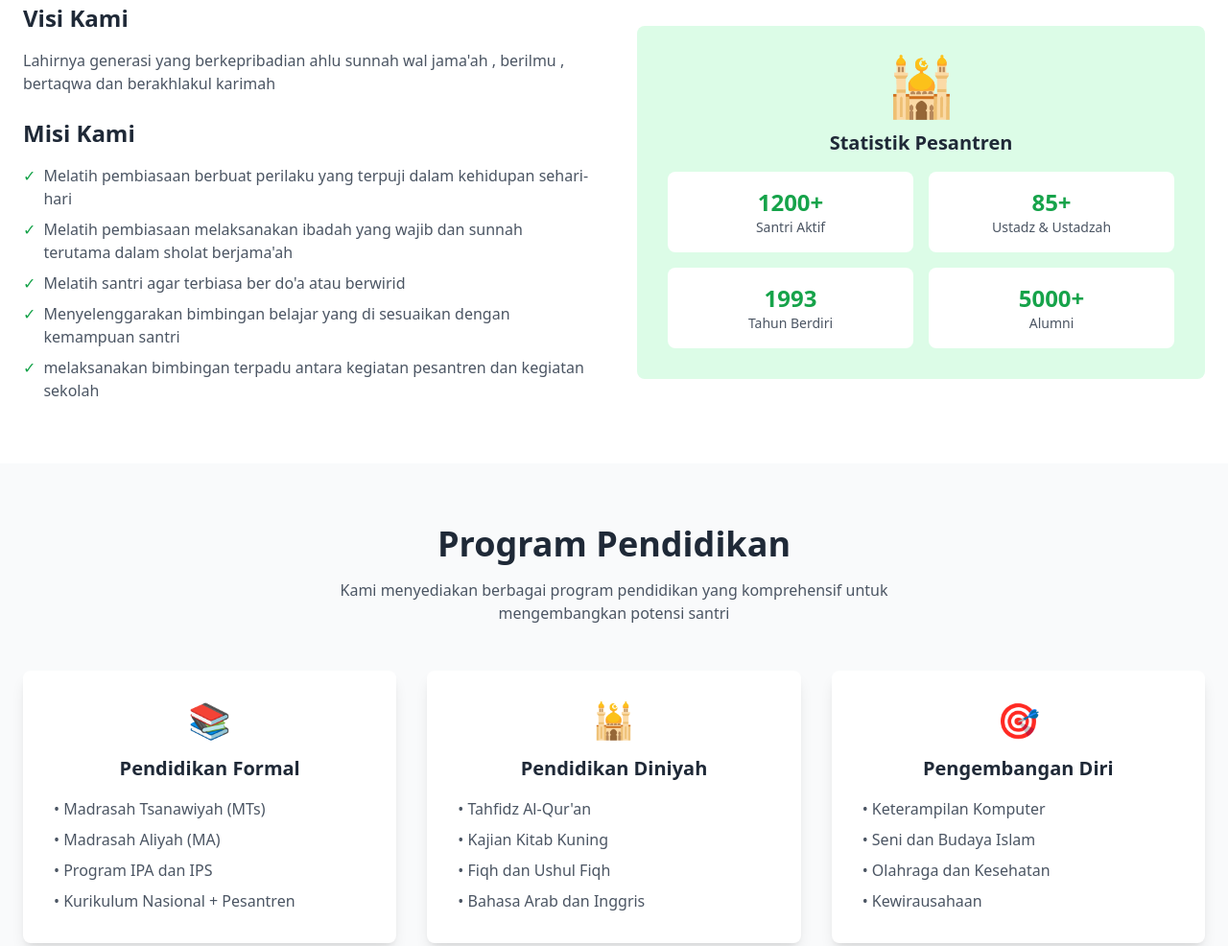
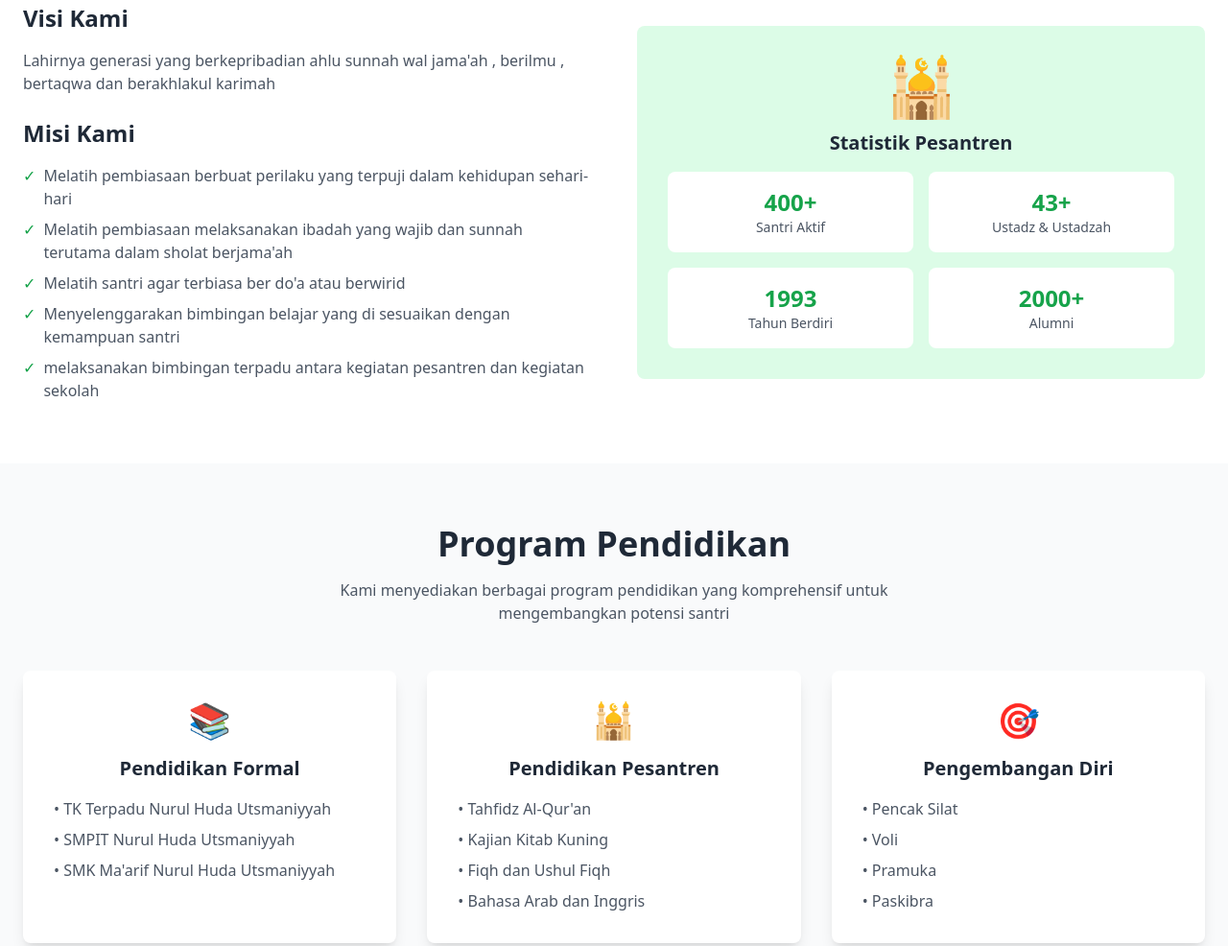
Before and after one commit to nhuutsmaniyyah/ppnhu.github.io, a plain HTML site: page index.html in a window 1280 px wide. Shown: the part 1085-2071 px from the top of the page at 96% size. Drawn offline with nearby package versions, Linux system fonts and the light colour scheme.

Commit message:
Update index.html

```diff
--- a/index.html
+++ b/index.html
@@ -129,11 +129,11 @@
                         <h5 class="text-xl font-bold text-gray-800 mb-4">Statistik Pesantren</h5>
                         <div class="grid grid-cols-2 gap-4 text-center">
                             <div class="bg-white p-4 rounded-lg">
-                                <div class="text-2xl font-bold text-green-600">1200+</div>
+                                <div class="text-2xl font-bold text-green-600">400+</div>
                                 <div class="text-sm text-gray-600">Santri Aktif</div>
                             </div>
                             <div class="bg-white p-4 rounded-lg">
-                                <div class="text-2xl font-bold text-green-600">85+</div>
+                                <div class="text-2xl font-bold text-green-600">43+</div>
                                 <div class="text-sm text-gray-600">Ustadz & Ustadzah</div>
                             </div>
                             <div class="bg-white p-4 rounded-lg">
@@ -141,7 +141,7 @@
                                 <div class="text-sm text-gray-600">Tahun Berdiri</div>
                             </div>
                             <div class="bg-white p-4 rounded-lg">
-                                <div class="text-2xl font-bold text-green-600">5000+</div>
+                                <div class="text-2xl font-bold text-green-600">2000+</div>
                                 <div class="text-sm text-gray-600">Alumni</div>
                             </div>
                         </div>
@@ -163,15 +163,15 @@
                     <div class="text-4xl mb-4 text-center">📚</div>
                     <h4 class="text-xl font-bold text-gray-800 mb-4 text-center">Pendidikan Formal</h4>
                     <ul class="text-gray-600 space-y-2">
-                        <li>• Madrasah Tsanawiyah (MTs)</li>
-                        <li>• Madrasah Aliyah (MA)</li>
-                        <li>• Program IPA dan IPS</li>
-                        <li>• Kurikulum Nasional + Pesantren</li>
+                        <li>• TK Terpadu Nurul Huda Utsmaniyyah</li>
+                        <li>• SMPIT Nurul Huda Utsmaniyyah</li>
+                        <li>• SMK Ma'arif Nurul Huda Utsmaniyyah</li>
+
                     </ul>
                 </div>
                 <div class="bg-white p-8 rounded-lg shadow-lg card-hover">
                     <div class="text-4xl mb-4 text-center">🕌</div>
-                    <h4 class="text-xl font-bold text-gray-800 mb-4 text-center">Pendidikan Diniyah</h4>
+                    <h4 class="text-xl font-bold text-gray-800 mb-4 text-center">Pendidikan Pesantren</h4>
                     <ul class="text-gray-600 space-y-2">
                         <li>• Tahfidz Al-Qur'an</li>
                         <li>• Kajian Kitab Kuning</li>
@@ -183,10 +183,10 @@
                     <div class="text-4xl mb-4 text-center">🎯</div>
                     <h4 class="text-xl font-bold text-gray-800 mb-4 text-center">Pengembangan Diri</h4>
                     <ul class="text-gray-600 space-y-2">
-                        <li>• Keterampilan Komputer</li>
-                        <li>• Seni dan Budaya Islam</li>
-                        <li>• Olahraga dan Kesehatan</li>
-                        <li>• Kewirausahaan</li>
+                        <li>• Pencak Silat</li>
+                        <li>• Voli</li>
+                        <li>• Pramuka</li>
+                        <li>• Paskibra</li>
                     </ul>
                 </div>
             </div>
```
